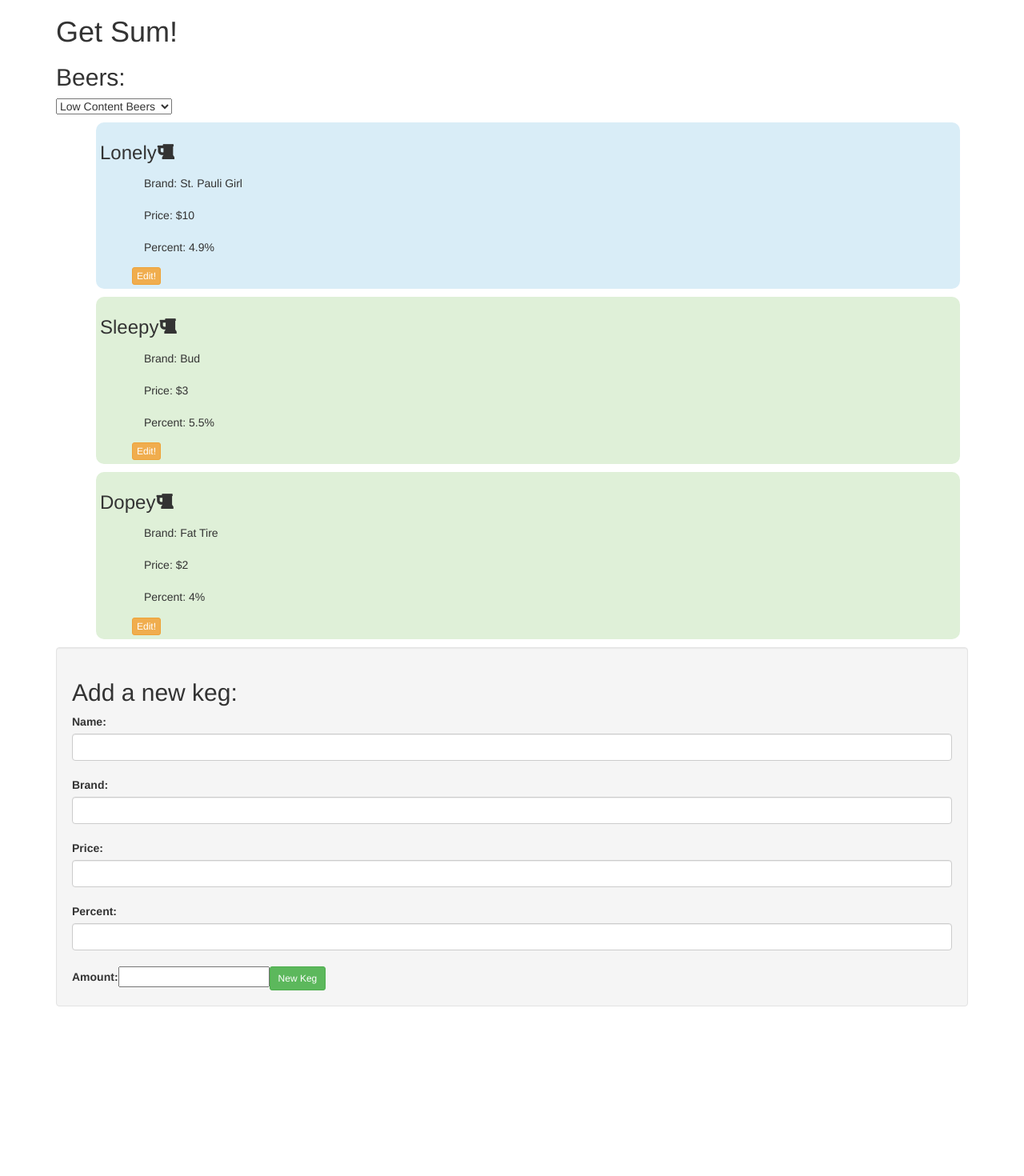
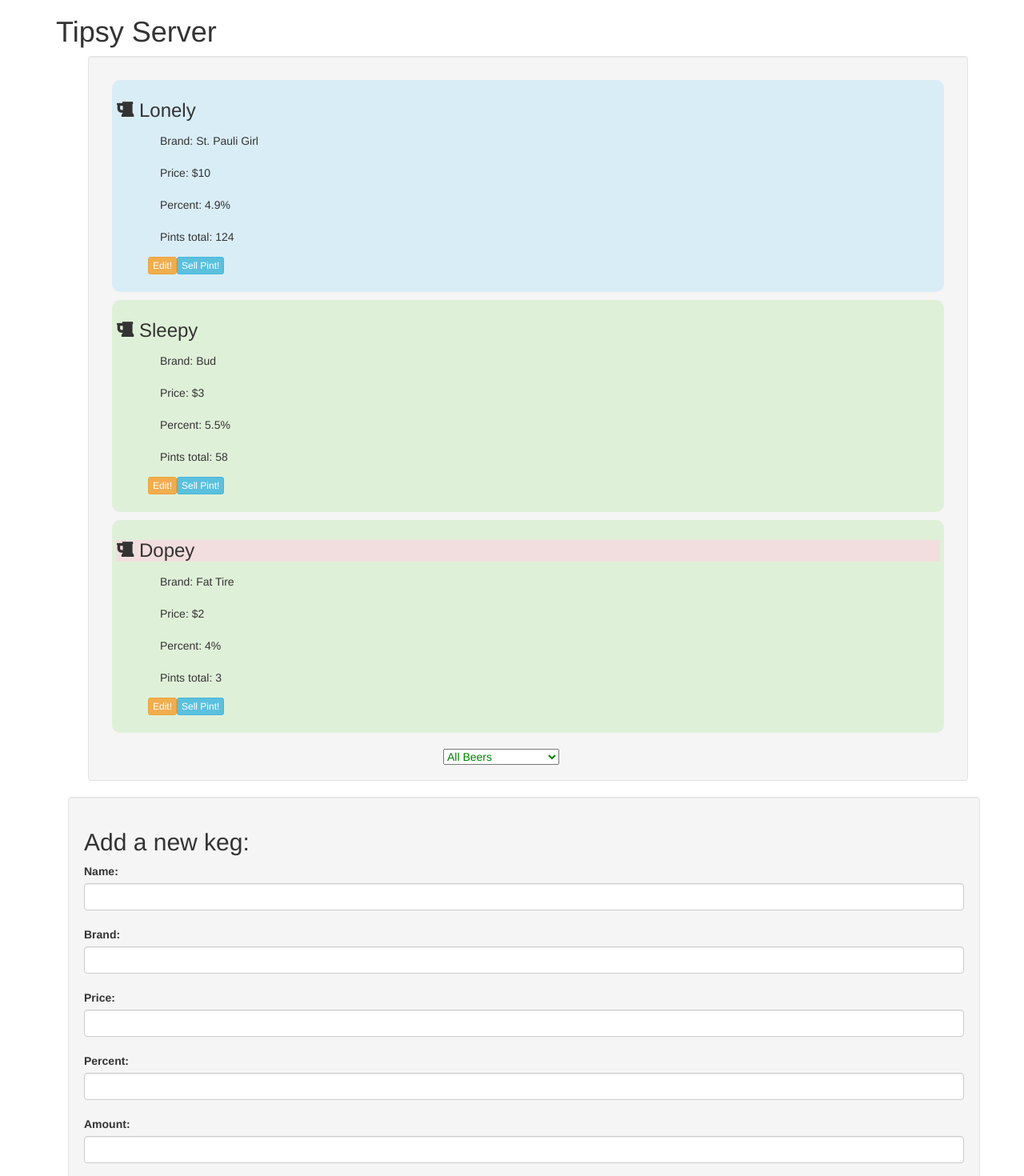
Before and after one commit to danlauby/tap-room, an Angular app: page / in a window 1280 px wide. Shown: the top 1470 px of the page at 80% size. Before the commit the page ends 1278 px from the top, so only its background shows below. Built offline with nearby package versions, Linux system fonts and the light colour scheme.

Commit message:
alert with new color when pints drop below 10, decrimenting works

```diff
--- a/src/app/app.component.html
+++ b/src/app/app.component.html
@@ -2,7 +2,7 @@
     <h1>
       {{title}}
     </h1>
-    <h2>Beers:</h2>
+    <!-- <h2>Beers:</h2> -->
     <app-beer-list [childBeerList]="masterBeerList" (clickSender)="editBeer($event)"></app-beer-list>
     <app-edit-keg [childSelectedBeer]="selectedBeer" (doneButtonClickedSender)="finishedEditing()"></app-edit-keg>
     <app-new-keg (newKegSender)="addKeg($event)"></app-new-keg>
--- a/src/app/app.component.ts
+++ b/src/app/app.component.ts
@@ -7,7 +7,7 @@ import { Beer } from './beer-list.model';
   styleUrls: ['./app.component.css']
 })
 export class AppComponent {
-  title = 'Get Sum!';
+  title = "Tipsy Server";
   selectedBeer = null;
 
   masterBeerList: Beer[] = [
--- a/src/app/beer-list/beer-list.component.css
+++ b/src/app/beer-list/beer-list.component.css
@@ -4,3 +4,13 @@ li {
   list-style-type: none;
   border-radius: 10px;
 }
+
+.buttonedit {
+  margin-bottom: 17px;
+}
+
+.filterbox {
+  margin-left: 40%;
+  margin-top: 20px;
+  color: green;
+}
--- a/src/app/beer-list/beer-list.component.html
+++ b/src/app/beer-list/beer-list.component.html
@@ -1,16 +1,21 @@
-  <select (change)="onChange($event.target.value)">
-     <option value="allBeers">All Beers</option>
-     <option value="highContentBeers">High Content Beers</option>
-     <option value="lowContentBeers" selected="selected">Low Content Beers</option>
-   </select>
 <ul>
-
-<li [class]="beerSpecial(beer)" *ngFor="let beer of childBeerList | content:filterByContent"><h3>{{beer.name}}<i class="fa fa-beer" aria-hidden="true"></i></h3>
+  <div class="well">
+  <li [class]="beerSpecial(beer)" *ngFor="let beer of childBeerList | content:filterByContent"><h3 [class]="stockWarning(beer)"><i class="fa fa-beer" aria-hidden="true"></i> {{beer.name}}</h3>
       <ul>
         <li>Brand: {{beer.brand}}</li>
         <li>Price: ${{beer.price}}</li>
         <li>Percent: {{beer.percent}}%</li>
-      <button (click)="editButtonHasBeenClicked(beer)" class="btn btn-warning btn-xs">Edit!</button>
+        <li>Pints total: {{beer.amount}}</li>
+        <button (click)="editButtonHasBeenClicked(beer)" class="buttonedit btn btn-warning btn-xs">Edit!</button>
+        <button (click)="sellPint(beer)" class="buttonedit btn btn-info btn-xs">Sell Pint!</button>
       </ul>
     </li>
+    <div class="filterbox">
+      <select  (change)="onChange($event.target.value)">
+        <option value="allBeers" selected="selected">All Beers</option>
+        <option value="highContentBeers">High Content Beers</option>
+        <option value="lowContentBeers">Low Content Beers</option>
+      </select>
+    </div>
+  </div>
 </ul>
--- a/src/app/beer-list/beer-list.component.ts
+++ b/src/app/beer-list/beer-list.component.ts
@@ -33,6 +33,18 @@ export class BeerListComponent implements OnInit {
     return color;
   }
 
+  sellPint(beer) {
+    var newAmount = beer.amount -= 1;
+    beer.amount = newAmount;
+  }
+
+  stockWarning(beer) {
+    var color;
+    if (beer.amount <= 10) {
+      color = "bg-danger";
+    }
+    return color;
+  }
 
 
 
--- a/src/app/new-keg/new-keg.component.css
+++ b/src/app/new-keg/new-keg.component.css
@@ -0,0 +1,3 @@
+#container {
+  margin-right: 60%;
+}
--- a/src/app/new-keg/new-keg.component.html
+++ b/src/app/new-keg/new-keg.component.html
@@ -1,3 +1,4 @@
+<div class="container">
   <div class="well">
     <h2>Add a new keg:</h2>
     <form>
@@ -9,8 +10,9 @@
       <input #newPrice id="price" class="form-control" type="text" name="price"><br>
       <label for="percent">Percent:</label>
       <input #newPercent id="percent" class="form-control" type="text" name="percent"><br>
-  <label for="amount">Amount:</label>
-  <input #newAmount id="amount" class="formcontrol" type="text" name="amount">
+      <label for="amount">Amount:</label><br>
+      <input #newAmount id="amount" class="form-control" type="text" name="amount"><br>
       <button (click)="submitForm(newName.value, newBrand.value, newPrice.value, newPercent.value, newAmount.value); newName.value=''; newBrand.value=''; newPrice.value=''; newPercent.value=''; newAmount.value='';" class="btn btn-success btn-sm">New Keg</button>
     </form>
   </div>
+</div>
```
Lines whose indentation alone changed are shown as unchanged.
